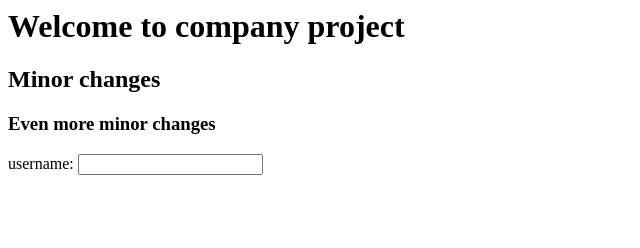
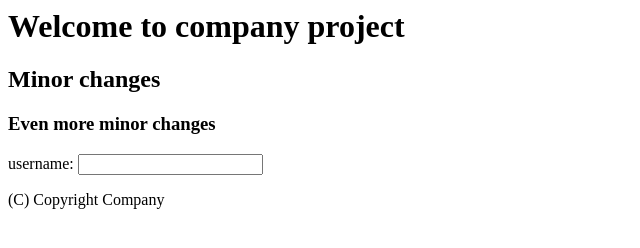
Before and after one commit to Noxirus/GitDemoFromGit, a plain HTML site: page Index.html in a window 1280 px wide. Shown: the whole page, without its empty margins (0-640 px from the left). Drawn offline with Linux system fonts and the light colour scheme.

Commit message:
Added copyright footer
Added copyright

```diff
--- a/Index.html
+++ b/Index.html
@@ -8,6 +8,9 @@
 <form>
 username: <input name="Username"/><br/>
 </form>
+
+<footer>(C) Copyright Company </footer>
+
 </head>
 </body>
 </html>
```
